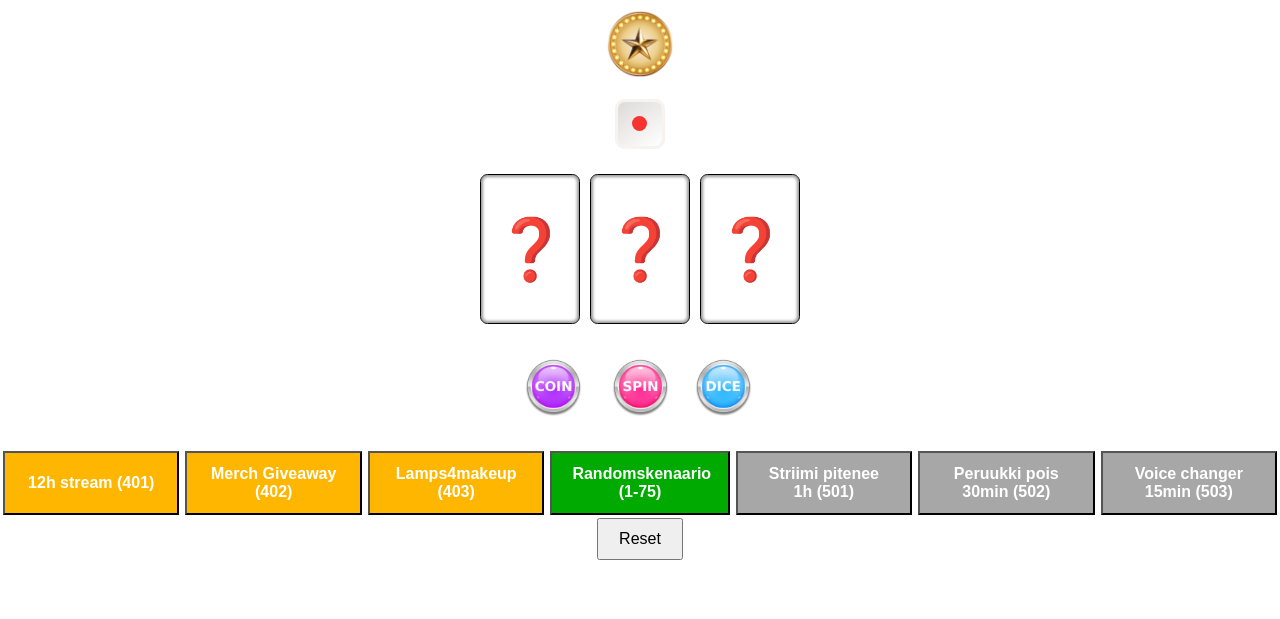
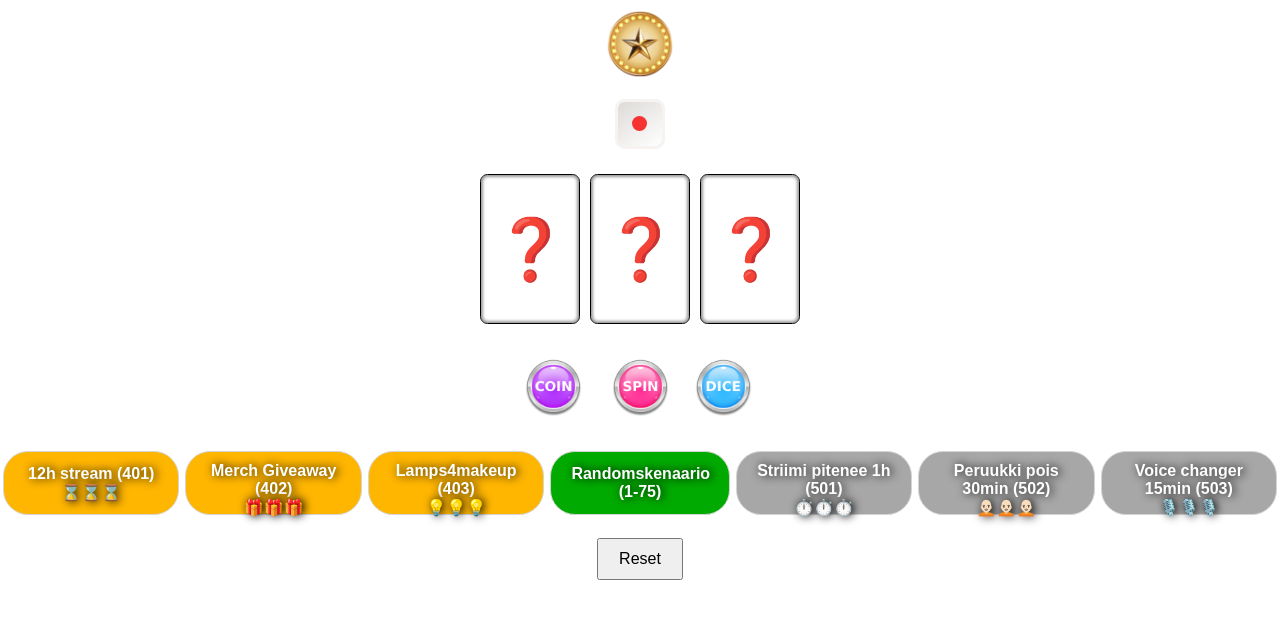
Before and after one commit to markostock/slot2, a plain HTML site: page index.html in a window 1280 px wide. Shown: the part 135-754 px from the top of the page. Drawn offline with nearby package versions, Linux system fonts and the light colour scheme; some packages are replaced by stand-ins of ours; a script that the page names is missing.

Commit message:
Add files via upload

```diff
--- a/index.html
+++ b/index.html
@@ -65,19 +65,21 @@
 
 <!--SKENAARIONAPPULAT-->
 
-<div class="controlscontainer" style="margin-top: 20px;"
->
-  <button onclick="stream12h();" style="background: #FFB600;" id="skenaarionappulat">12h stream (401)</button>
-  <button onclick="hesselmerch();" style="background: #FFB600;" id="skenaarionappulat">Merch Giveaway (402)</button>
-  <button onclick="Lamps4makeup();" style="background: #FFB600;" id="skenaarionappulat">Lamps4makeup (403)</button>
+<div class="controlscontainer" style="margin-top: 20px;">
+
+<!--EMOTEPALETTI: 🪙🎲💰🎯☢️🍄🧪🎙️🧑🏻‍🦲⏱️🎁⌛💡-->
+
+  <button onclick="stream12h();" style="background: #FFB600;" id="skenaarionappulat">12h stream (401)<br>⌛⌛⌛</br></button>
+  <button onclick="hesselmerch();" style="background: #FFB600;" id="skenaarionappulat">Merch Giveaway (402)<br>🎁🎁🎁</br></button>
+  <button onclick="Lamps4makeup();" style="background: #FFB600;" id="skenaarionappulat">Lamps4makeup (403)<br>💡💡💡</br></button>
   <button onclick="randomskenaario();" style="background: #00AA00;" id="skenaarionappulat">Randomskenaario (1-75)</button>
-  <button onclick="tunninpidennys();" style="background: #a7a7a7;" id="skenaarionappulat">Striimi pitenee 1h (501)</button>
-  <button onclick="peruukkipois();" style="background: #a7a7a7;" id="skenaarionappulat">Peruukki pois 30min (502)</button>
-  <button onclick="voicechanger();" style="background: #a7a7a7;" id="skenaarionappulat">Voice changer 15min (503)</button>
+  <button onclick="tunninpidennys();" style="background: #a7a7a7;" id="skenaarionappulat">Striimi pitenee 1h (501)<br>⏱️⏱️⏱️</br></button>
+  <button onclick="peruukkipois();" style="background: #a7a7a7;" id="skenaarionappulat">Peruukki pois 30min (502)<br>🧑🏻‍🦲🧑🏻‍🦲🧑🏻‍🦲</br></button>
+  <button onclick="voicechanger();" style="background: #a7a7a7;" id="skenaarionappulat">Voice changer 15min (503)<br>🎙️🎙️🎙️</br></button>
 </div>
 
 <div class="hardreset">
-<button onClick="window.location.reload();">Reset</button>
+<button onClick="window.location.reload();" style="margin-top: 20px;">Reset</button>
 </div>
 
 <script src="https://code.jquery.com/jquery-3.6.0.min.js"></script>
--- a/style.css
+++ b/style.css
@@ -16,7 +16,10 @@ body {
   color: white;
   font-family: Arial, Helvetica, sans-serif;
   font-weight: bold;
+  text-shadow: rgb(0, 0, 0) 2px 0 10px;;
   border: rgb(0, 0, 0) width 5px;
+  border-radius: 25px;
+  border: 1px solid #d4d4d4;
   margin: 3px;
   width: 14%;
   height: 8vh;
```
